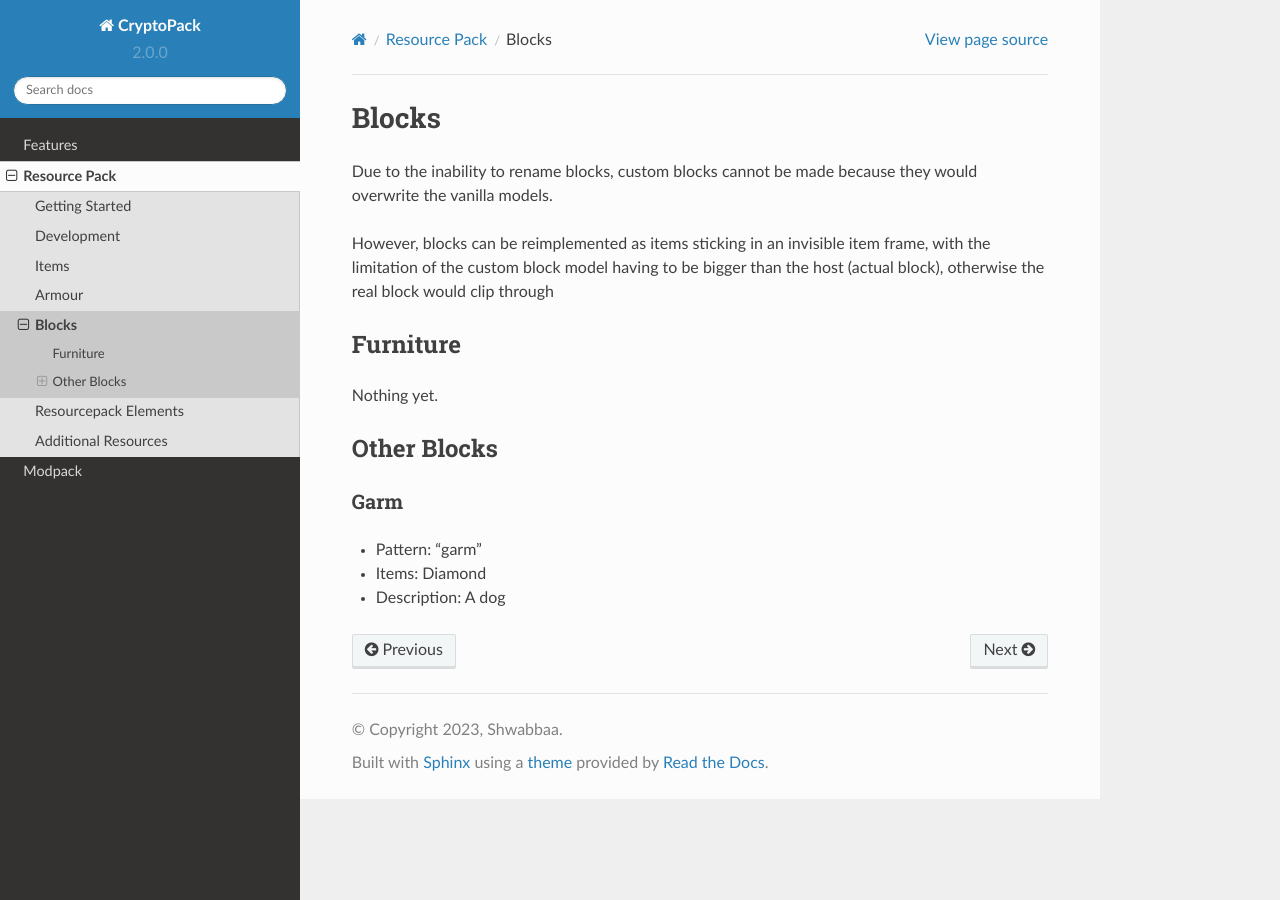
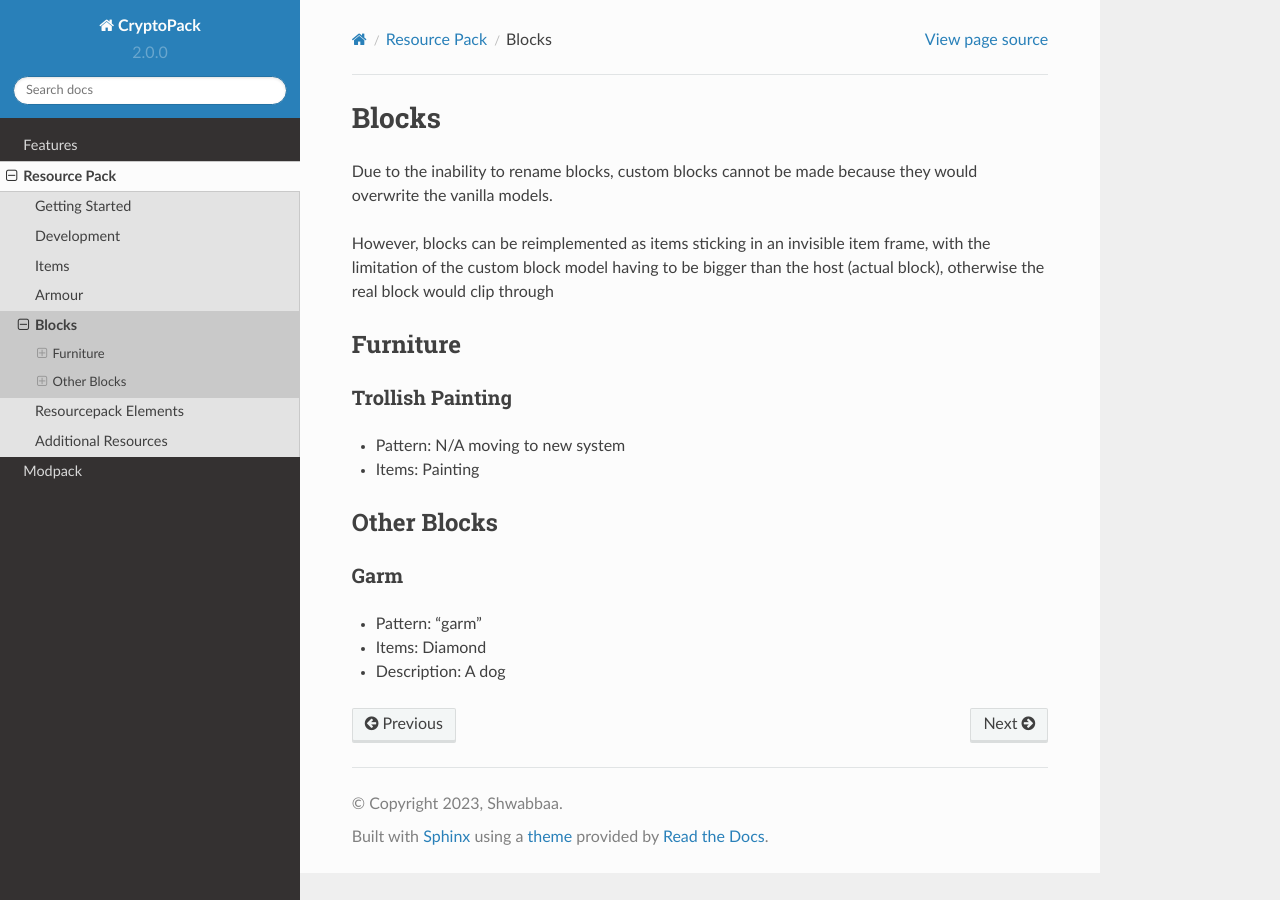
Before and after one commit to Shwabbaa/cryptopack-docs, a Sphinx documentation site: the page built from docs/source/resourcepack/blocks.rst, in a window 1280 px wide. Built offline with Sphinx 7.4.7 and the Read the Docs theme 2.0.0, drawn with Linux system fonts in a browser that asks for light colours; pages that are not in the unit, such as notebooks, are missing from menus.

Commit message:
Update blocks.rst

```diff
--- a/docs/source/resourcepack/blocks.rst
+++ b/docs/source/resourcepack/blocks.rst
@@ -8,7 +8,10 @@ However, blocks can be reimplemented as items sticking in an invisible item fram
 Furniture
 ==========
 
-Nothing yet.
+Trollish Painting
+~~~~~~~~~~
+* Pattern: N/A moving to new system
+* Items: Painting
 
 Other Blocks
 ==========
```
